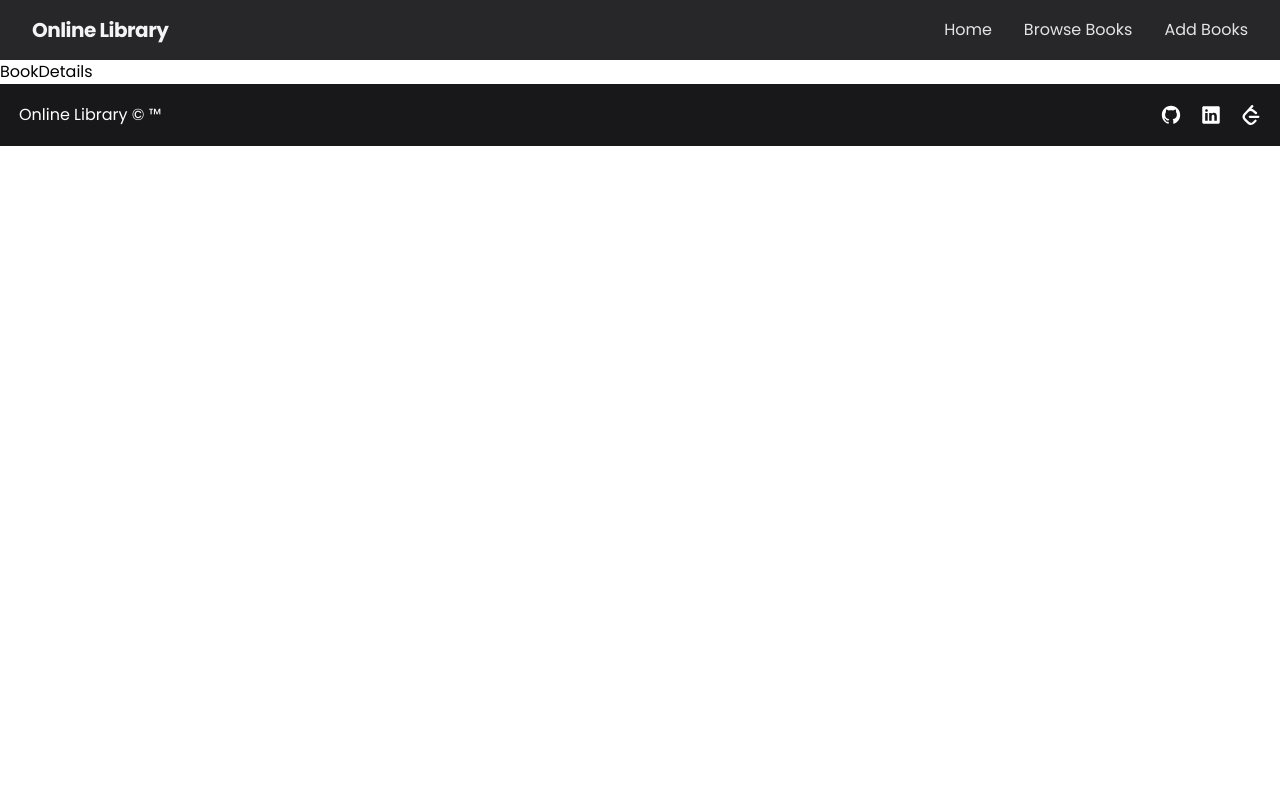
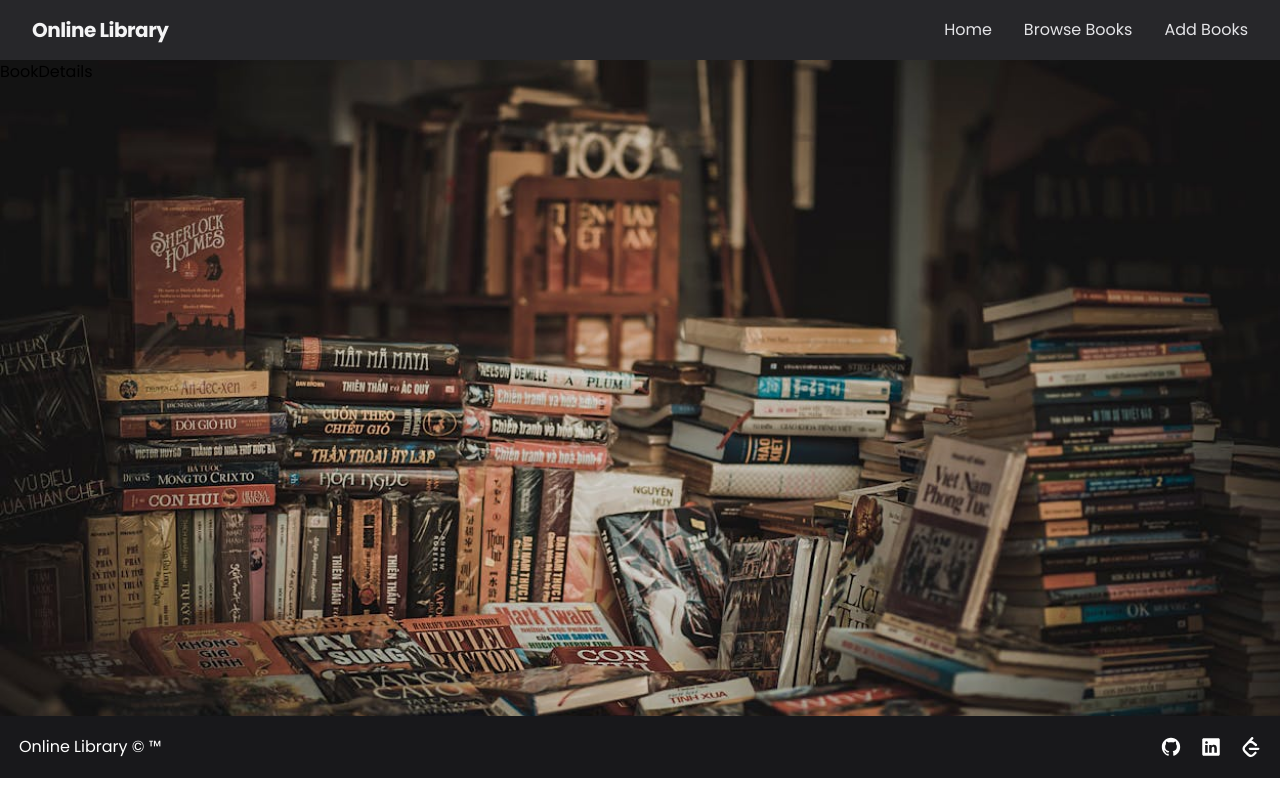
Before and after one commit to aadarshraj02/Online-Library-System, a React (Vite) app: page /books/1/1 in a window 1280 px wide. Built offline with nearby package versions, Linux system fonts and the light colour scheme.

Commit message:
added bg image

```diff
--- a/src/pages/BookDetails.tsx
+++ b/src/pages/BookDetails.tsx
@@ -1,5 +1,9 @@
 const BookDetails = (): JSX.Element => {
-  return <div>BookDetails</div>;
+  return (
+    <div className="bg-[url('/bookDetails.jpeg')] min-h-[82vh] bg-cover">
+      BookDetails
+    </div>
+  );
 };
 
 export default BookDetails;
```
